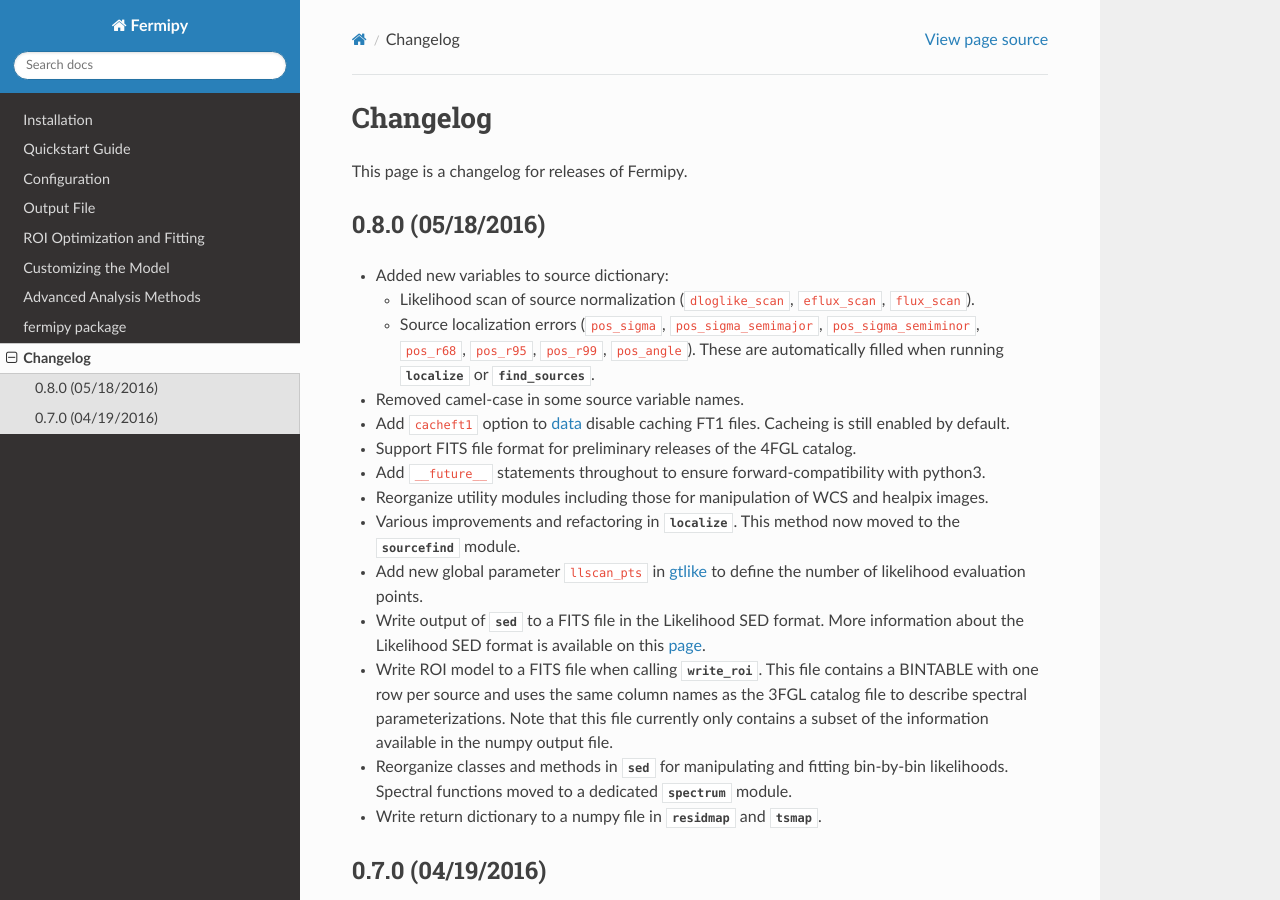
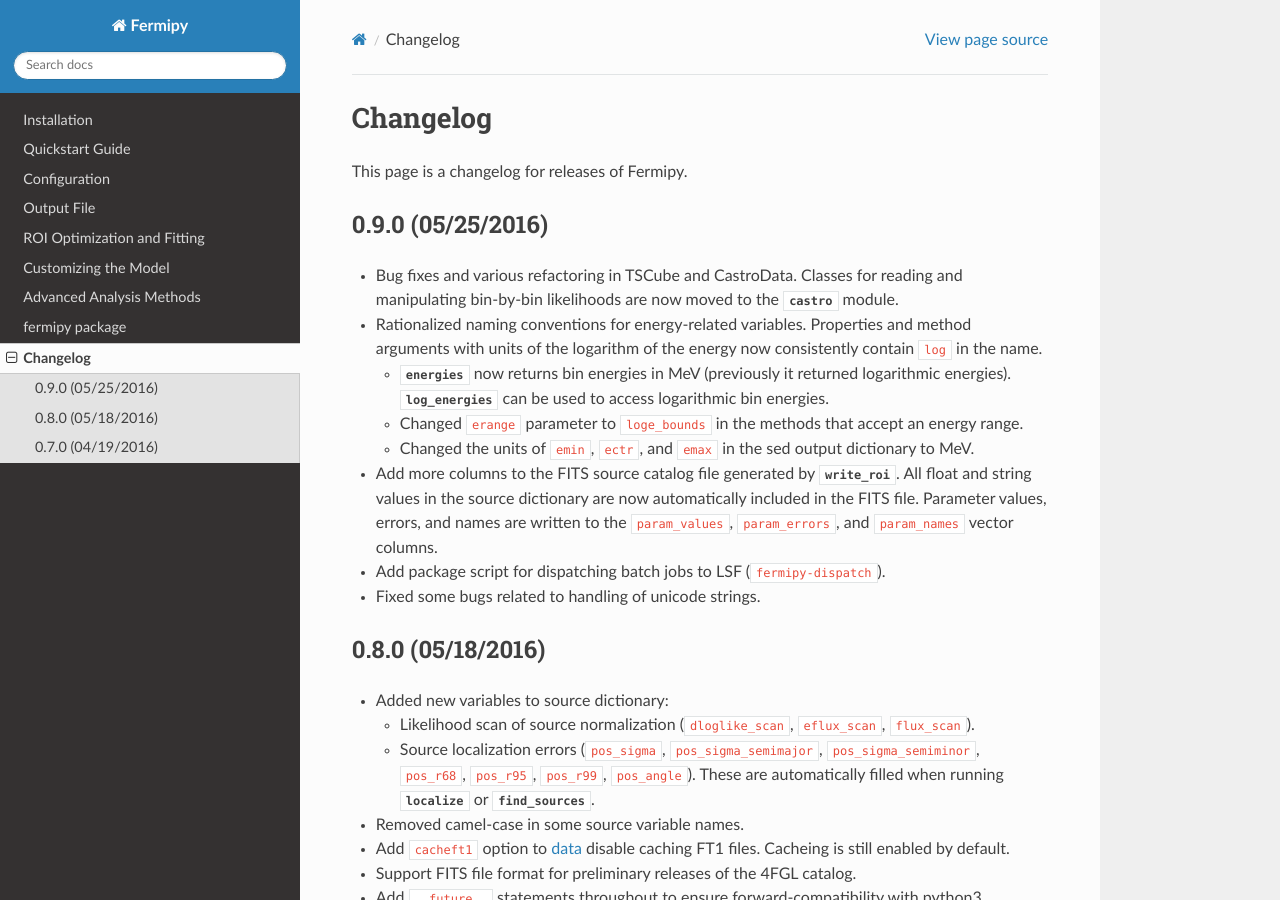
Before and after one commit to fermiPy/fermipy, a Sphinx documentation site: the page built from docs/changelog.rst, in a window 1280 px wide and 900 px high. Built offline with Sphinx 7.4.7 and the Read the Docs theme 2.0.0, drawn with Linux system fonts in a browser that asks for light colours; the version number could not be read and is left out.

Commit message:
Making changelog for 0.9.0 release.

```diff
--- a/docs/changelog.rst
+++ b/docs/changelog.rst
@@ -4,6 +4,37 @@
 =========
 
 This page is a changelog for releases of Fermipy.
+
+0.9.0 (05/25/2016)
+------------------
+
+* Bug fixes and various refactoring in TSCube and CastroData.  Classes
+  for reading and manipulating bin-by-bin likelihoods are now moved to
+  the `~fermipy.castro` module.
+* Rationalized naming conventions for energy-related variables.
+  Properties and method arguments with units of the logarithm of the
+  energy now consistently contain ``log`` in the name.
+
+  * `~fermipy.gtanalysis.GTAnalysis.energies` now returns bin energies
+    in MeV (previously it returned logarithmic energies).
+    `~fermipy.gtanalysis.GTAnalysis.log_energies` can be used to
+    access logarithmic bin energies.
+  * Changed ``erange`` parameter to ``loge_bounds`` in the methods
+    that accept an energy range.
+  * Changed the units of ``emin``, ``ectr``, and ``emax`` in the sed
+    output dictionary to MeV.
+
+* Add more columns to the FITS source catalog file generated by
+  `~fermipy.gtanalysis.GTAnalysis.write_roi`.  All float and string
+  values in the source dictionary are now automatically included in
+  the FITS file.  Parameter values, errors, and names are written to
+  the ``param_values``, ``param_errors``, and ``param_names`` vector
+  columns.
+
+* Add package script for dispatching batch jobs to LSF (``fermipy-dispatch``).
+
+* Fixed some bugs related to handling of unicode strings.
+
 
 0.8.0 (05/18/2016)
 ------------------
```
